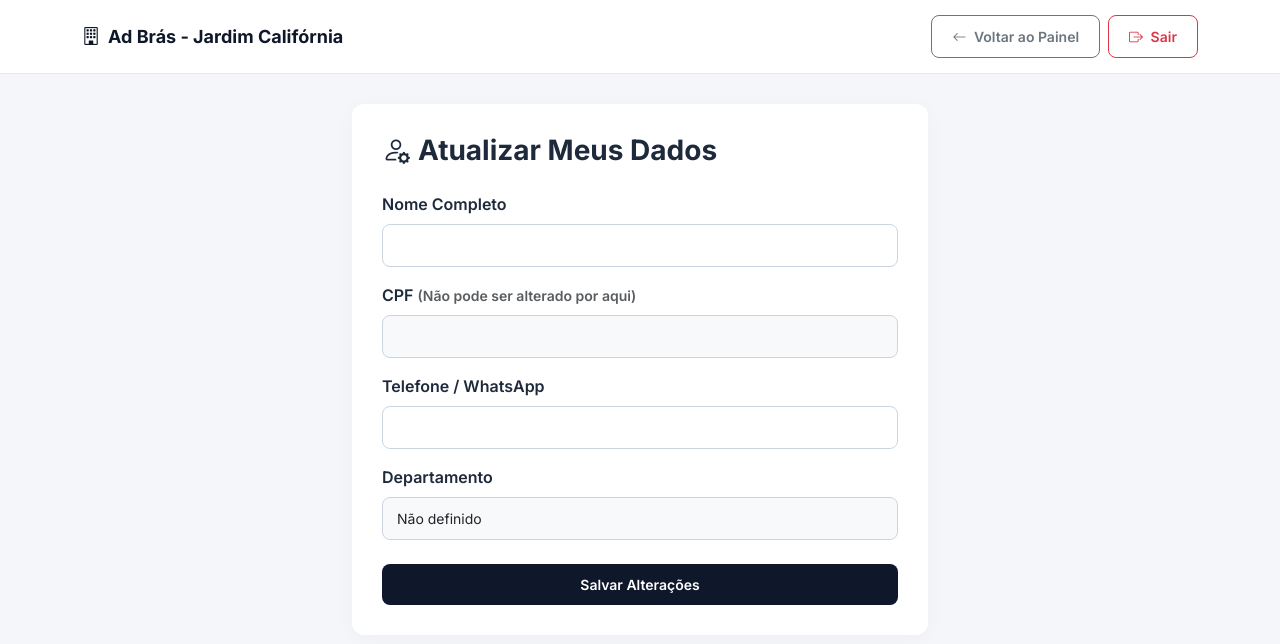
After one commit to SimiTeste/church-presence, a Flask app: template templates/meu_perfil.html in a window 1280 px wide. The commit adds this page. Shown: the top 644 px of the page. Run offline with Flask 3, Linux system fonts and the light colour scheme; the template is opened without the code that fills it, so the values that code supplies are empty.

Commit message:
Atualiza rotas e templates para edicao de perfil autonomo

```diff
--- /dev/null
+++ b/templates/meu_perfil.html
@@ -0,0 +1,85 @@
+<!DOCTYPE html>
+<html lang="pt-BR">
+<head>
+    <meta charset="UTF-8">
+    <meta name="viewport" content="width=device-width, initial-scale=1.0">
+    <title>Meu Perfil - Ad Brás Jardim Califórnia</title>
+    <link href="https://cdn.jsdelivr.net/npm/bootstrap@5.3.0/dist/css/bootstrap.min.css" rel="stylesheet">
+    <link href="https://cdn.jsdelivr.net/npm/bootstrap-icons@1.10.5/font/bootstrap-icons.css" rel="stylesheet">
+    <link href="https://fonts.googleapis.com/css2?family=Inter:wght@400;500;600;700&display=swap" rel="stylesheet">
+    <style>
+        body { font-family: 'Inter', sans-serif; background-color: #f4f6f9; color: #1e293b; }
+        .navbar { background-color: #ffffff; border-bottom: 1px solid #e2e8f0; padding: 15px 0; }
+        .navbar-brand { font-weight: 700; color: #0f172a !important; font-size: 18px; }
+        .card-custom { background: #ffffff; border: none; border-radius: 12px; box-shadow: 0 4px 20px rgba(0, 0, 0, 0.03); padding: 30px; margin-top: 30px; }
+        .btn-custom { border-radius: 8px; font-weight: 600; padding: 10px 20px; font-size: 14px; }
+        .btn-dark-custom { background-color: #0f172a; color: #ffffff; border: none; }
+        .btn-dark-custom:hover { background-color: #1e293b; color: #ffffff; }
+        .form-control { border-radius: 8px; border: 1px solid #cbd5e1; padding: 10px 14px; font-size: 14px; }
+    </style>
+</head>
+<body>
+
+    <nav class="navbar navbar-expand-lg navbar-light">
+        <div class="container">
+            <a class="navbar-brand" href="#">
+                <i class="bi bi-building me-2"></i>Ad Brás - Jardim Califórnia
+            </a>
+            <div class="d-flex align-items-center">
+                <a href="{{ url_for('dashboard.index') }}" class="btn btn-outline-secondary btn-sm btn-custom me-2">
+                    <i class="bi bi-arrow-left me-1"></i> Voltar ao Painel
+                </a>
+                <a href="{{ url_for('auth.logout') }}" class="btn btn-outline-danger btn-sm btn-custom">
+                    <i class="bi bi-box-arrow-right me-1"></i> Sair
+                </a>
+            </div>
+        </div>
+    </nav>
+
+    <div class="container my-4" style="max-width: 600px;">
+
+        {% with messages = get_flashed_messages(with_categories=true) %}
+            {% if messages %}
+                {% for category, message in messages %}
+                    <div class="alert alert-{{ category }} alert-dismissible fade show" role="alert">
+                        {{ message }}
+                        <button type="button" class="btn-close" data-bs-dismiss="alert" aria-label="Close"></button>
+                    </div>
+                {% endfor %}
+            {% endif %}
+        {% endwith %}
+
+        <div class="card-custom">
+            <h3 class="fw-bold mb-4"><i class="bi bi-person-gear me-2"></i>Atualizar Meus Dados</h3>
+
+            <form method="POST">
+                <div class="mb-3">
+                    <label class="form-label fw-semibold">Nome Completo</label>
+                    <input type="text" class="form-control" name="nome" value="{{ member.nome }}" required>
+                </div>
+
+                <div class="mb-3">
+                    <label class="form-label fw-semibold">CPF <small class="text-muted">(Não pode ser alterado por aqui)</small></label>
+                    <input type="text" class="form-control bg-light" value="{{ member.cpf }}" disabled>
+                </div>
+
+                <div class="mb-3">
+                    <label class="form-label fw-semibold">Telefone / WhatsApp</label>
+                    <input type="text" class="form-control" name="telefone" value="{{ member.telefone }}">
+                </div>
+
+                <div class="mb-4">
+                    <label class="form-label fw-semibold">Departamento</label>
+                    <input type="text" class="form-control bg-light" value="{{ member.departamento or 'Não definido' }}" disabled>
+                </div>
+
+                <div class="d-grid">
+                    <button type="submit" class="btn btn-dark-custom btn-custom">Salvar Alterações</button>
+                </div>
+            </form>
+        </div>
+    </div>
+
+    <script src="https://cdn.jsdelivr.net/npm/bootstrap@5.3.0/dist/js/bootstrap.bundle.min.js"></script>
+</body>
+</html>
```
Also changed, not shown: routes/members.py (+24 -2 lines), templates/dashboard.html (+13 -1 lines).
